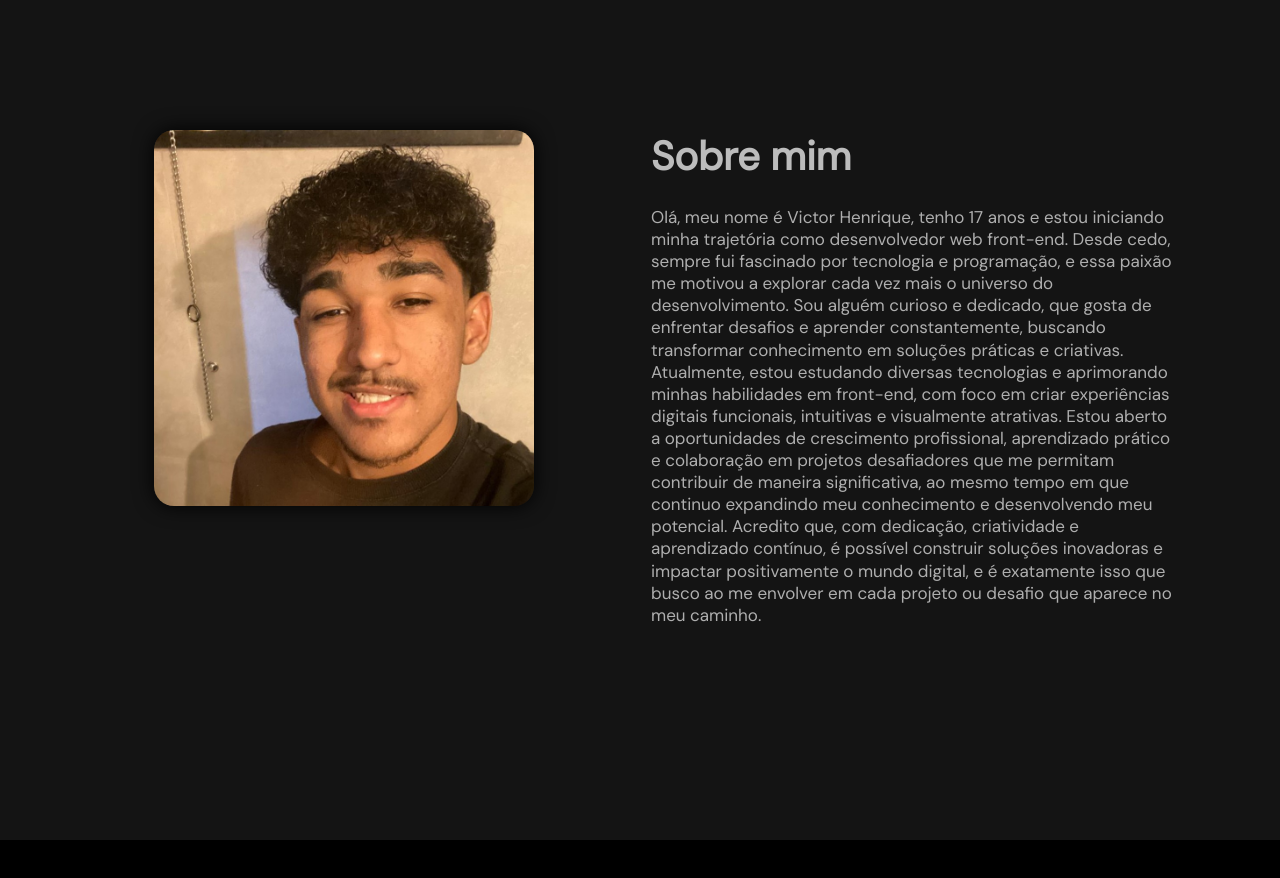
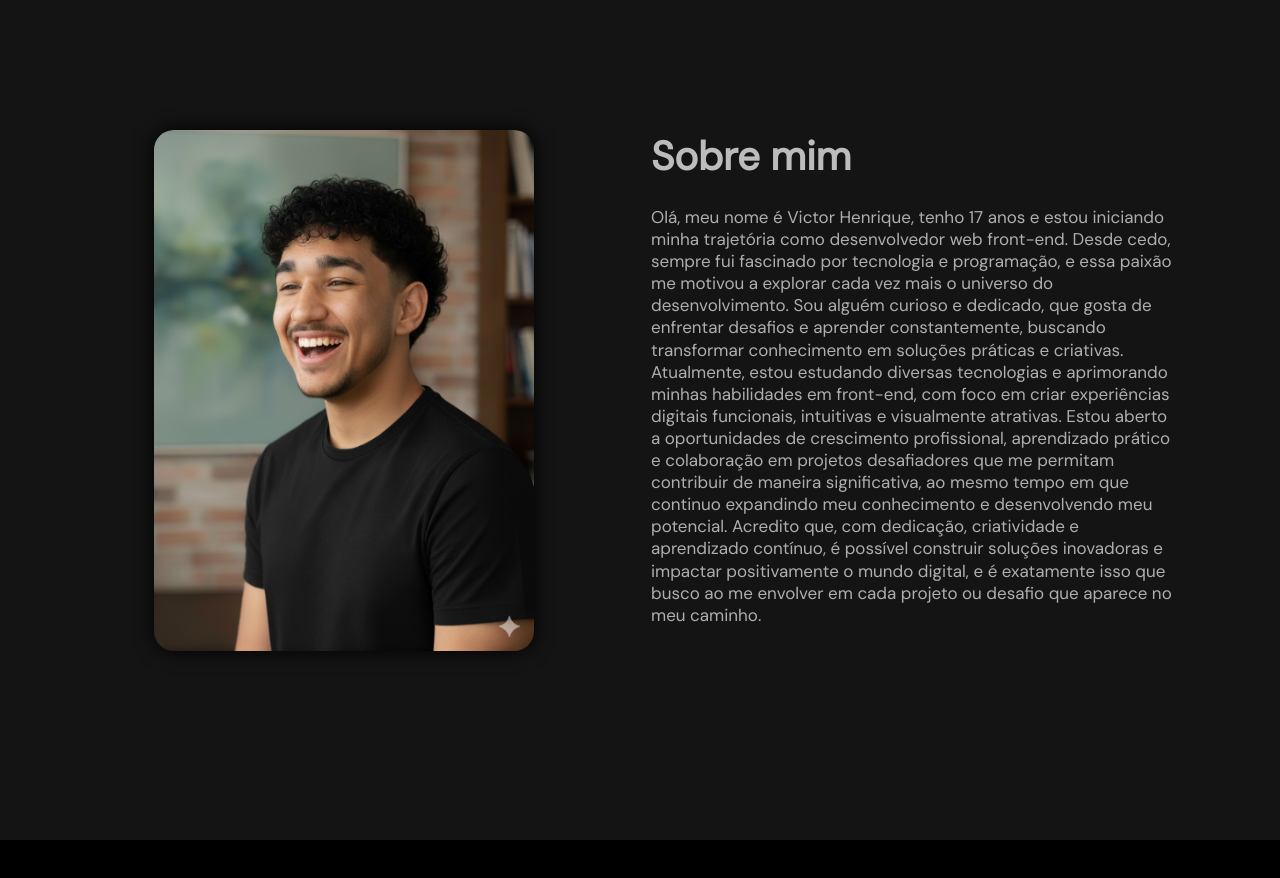
Before and after one commit to Victorfxp7/portifoliovictorhenrique, a plain HTML site: page index.html in a window 1280 px wide. Shown: the part 800-1678 px from the top of the page. Drawn offline with nearby package versions, Linux system fonts and the light colour scheme; a script that the page names is missing; files whose address does not match are found by name; a web font is replaced by a local one.

Commit message:
Update index.html

```diff
--- a/index.html
+++ b/index.html
@@ -273,7 +273,7 @@
 
         <div class="col-b">
           <img
-            src="./assets/images/Victor Henrique.jpg"
+            src="./assets/images/Gemini_Generated_Image_7hvj0u7hvj0u7hvj.png"
             alt="Imagem de Victor Henrique sorrindo, vestindo uma camisa preta."
           />
         </div>
```
